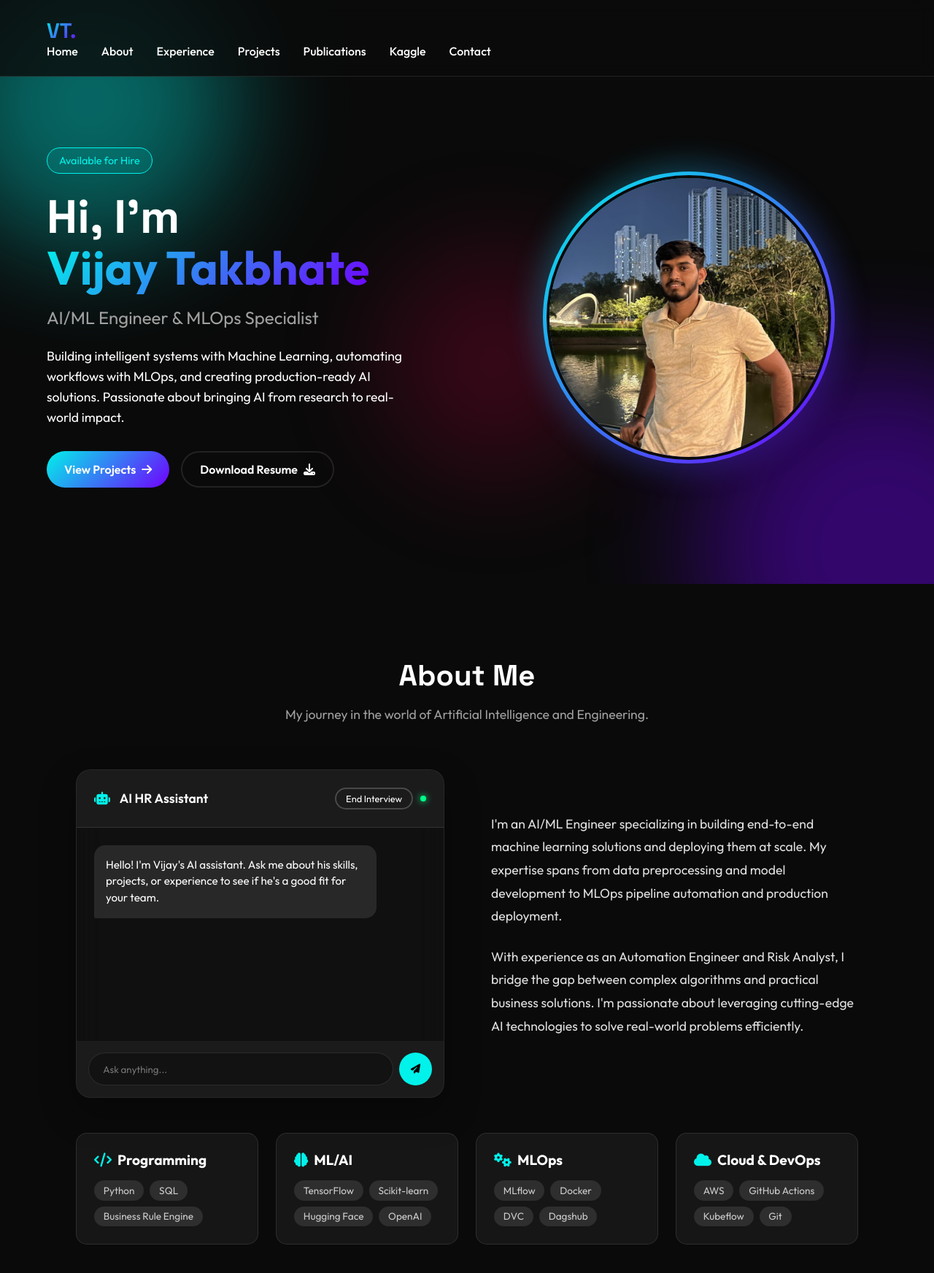
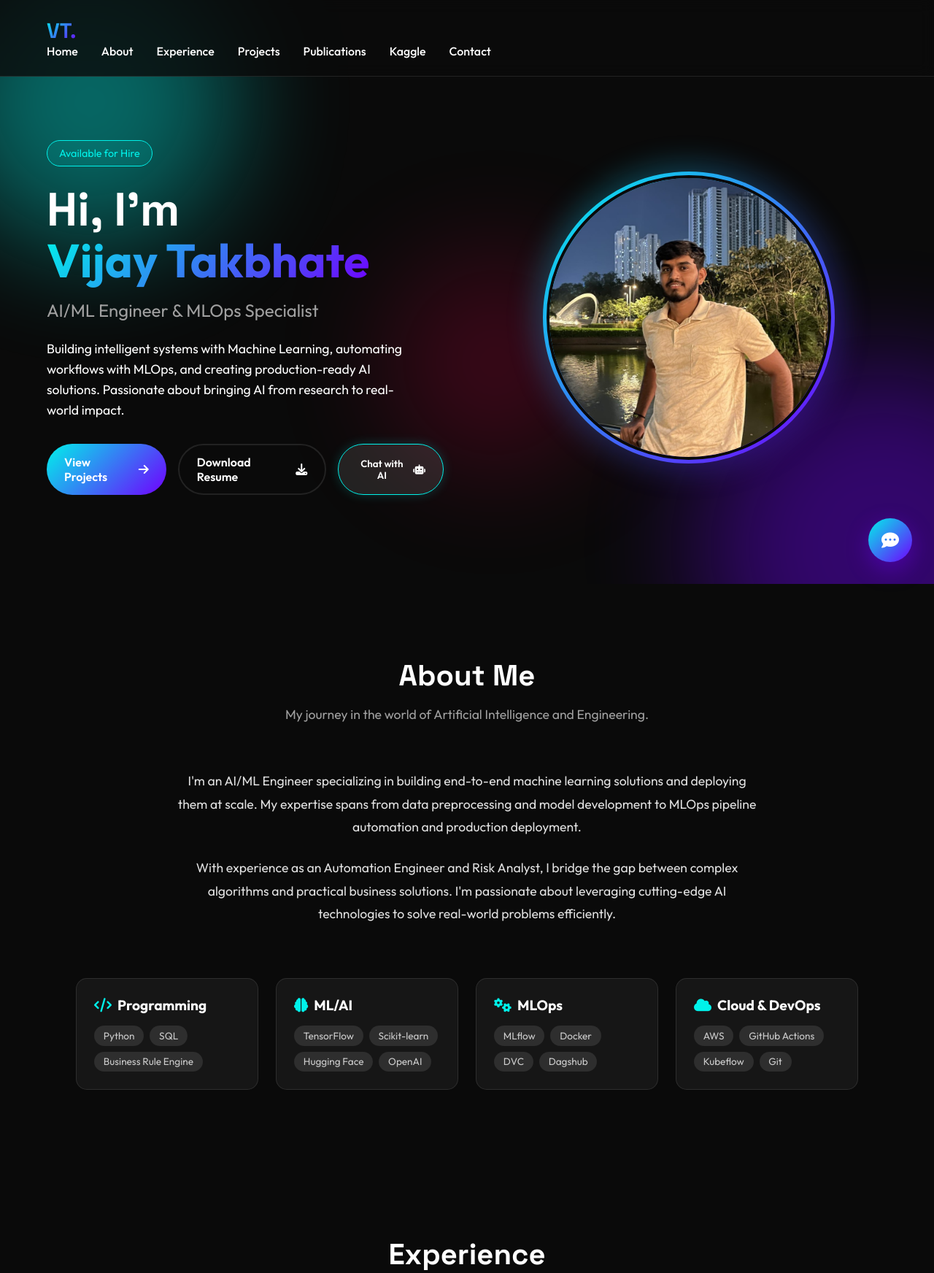
Before and after one commit to vijaytakbhate2002/portfolio-support-quick-hr-interview-bot, a Flask app: page / in a window 1280 px wide. Shown: the top 1744 px of the page at 73% size. Run offline with Flask 3, Linux system fonts and the light colour scheme.

Commit message:
Updated chatbot section

```diff
--- a/static/script.js
+++ b/static/script.js
@@ -46,6 +46,32 @@ document.addEventListener('DOMContentLoaded', function () {
     const chatMessages = document.getElementById('chatMessages');
     const userInput = document.getElementById('userInput');
     const sendBtn = document.getElementById('sendBtn');
+
+    // Modal Elements
+    const chatbotModal = document.getElementById('chatbotModal');
+    const closeChatBtn = document.getElementById('closeChatBtn');
+    const chatFab = document.getElementById('chatFab');
+    const heroChatBtn = document.getElementById('heroChatBtn');
+
+    // Open Modal
+    function openModal() {
+        if (chatbotModal) chatbotModal.style.display = "flex";
+    }
+
+    // Close Modal
+    function closeModal() {
+        if (chatbotModal) chatbotModal.style.display = "none";
+    }
+
+    if (chatFab) chatFab.addEventListener('click', openModal);
+    if (heroChatBtn) heroChatBtn.addEventListener('click', openModal);
+    if (closeChatBtn) closeChatBtn.addEventListener('click', closeModal);
+
+    // Close on outside click
+    window.addEventListener('click', (e) => {
+        if (e.target === chatbotModal) closeModal();
+    });
+
 
     function formatText(text) {
         if (typeof text !== 'string') return text;
@@ -182,7 +208,7 @@ document.addEventListener('DOMContentLoaded', function () {
     };
 
     // --- End Chat Logic ---
-    const endChatBtn = document.getElementById('endChatBtn');
+    const endChatBtn = document.getElementById('endChatBtnModal');
     if (endChatBtn) {
         endChatBtn.addEventListener('click', () => {
             if (confirm("Are you sure you want to end the interview? I'll send a summary to Vijay.")) {
--- a/static/style.css
+++ b/static/style.css
@@ -106,6 +106,7 @@ body {
     text-decoration: none;
     background: var(--gradient-1);
     -webkit-background-clip: text;
+    background-clip: text;
     -webkit-text-fill-color: transparent;
 }
 
@@ -175,6 +176,7 @@ body {
 .hero-title span {
     background: var(--gradient-1);
     -webkit-background-clip: text;
+    background-clip: text;
     -webkit-text-fill-color: transparent;
 }
 
@@ -811,6 +813,125 @@ footer {
     }
 }
 
+/* Chatbot Modal */
+.chatbot-modal {
+    display: none;
+    position: fixed;
+    z-index: 2000;
+    left: 0;
+    top: 0;
+    width: 100%;
+    height: 100%;
+    overflow: hidden;
+    background-color: rgba(0, 0, 0, 0.7);
+    backdrop-filter: blur(5px);
+    align-items: center;
+    justify-content: center;
+}
+
+.chatbot-modal-content {
+    background: rgba(20, 20, 20, 0.9);
+    backdrop-filter: blur(20px);
+    border: 1px solid var(--glass-border);
+    border-radius: 20px;
+    width: 90%;
+    max-width: 500px;
+    height: 600px;
+    display: flex;
+    flex-direction: column;
+    box-shadow: 0 0 50px rgba(0, 242, 234, 0.2);
+    animation: zoomIn 0.3s ease-out;
+    position: relative;
+}
+
+@keyframes zoomIn {
+    from {
+        opacity: 0;
+        transform: scale(0.8);
+    }
+
+    to {
+        opacity: 1;
+        transform: scale(1);
+    }
+}
+
+.close-modal-btn {
+    background: none;
+    border: none;
+    color: var(--text-muted);
+    font-size: 1.2rem;
+    cursor: pointer;
+    transition: color 0.3s;
+}
+
+.close-modal-btn:hover {
+    color: white;
+}
+
+/* Floating Action Button */
+.chat-fab {
+    position: fixed;
+    bottom: 30px;
+    right: 30px;
+    width: 60px;
+    height: 60px;
+    background: var(--gradient-1);
+    border-radius: 50%;
+    border: none;
+    color: white;
+    font-size: 1.5rem;
+    cursor: pointer;
+    box-shadow: 0 10px 30px rgba(112, 0, 255, 0.4);
+    z-index: 1000;
+    transition: transform 0.3s, box-shadow 0.3s;
+    display: flex;
+    align-items: center;
+    justify-content: center;
+}
+
+.chat-fab:hover {
+    transform: scale(1.1);
+    box-shadow: 0 15px 40px rgba(0, 242, 234, 0.6);
+}
+
+/* Glow Button */
+.btn-glow {
+    padding: 0.8rem 1.5rem;
+    border-radius: 50px;
+    border: none;
+    font-weight: 600;
+    text-decoration: none;
+    display: inline-flex;
+    align-items: center;
+    gap: 0.5rem;
+    cursor: pointer;
+    background: rgba(255, 255, 255, 0.1);
+    color: white;
+    border: 1px solid var(--primary-color);
+    box-shadow: 0 0 15px rgba(0, 242, 234, 0.2);
+    transition: all 0.3s;
+}
+
+.btn-glow:hover {
+    background: var(--gradient-1);
+    box-shadow: 0 0 30px rgba(0, 242, 234, 0.6);
+    transform: translateY(-3px);
+    border-color: transparent;
+}
+
+@keyframes slideInRight {
+    from {
+        opacity: 0;
+        transform: translateX(50px);
+    }
+
+    to {
+        opacity: 1;
+        transform: translateX(0);
+    }
+}
+
 /* Responsive */
 @media (max-width: 992px) {
     .hero-container {
--- a/templates/about_section.html
+++ b/templates/about_section.html
@@ -5,35 +5,9 @@
         <p class="section-subtitle">My journey in the world of Artificial Intelligence and Engineering.</p>
     </div>
     <div class="about-container">
-        <div class="about-content">
-            <!-- Chatbot Interface -->
-            <div class="chatbot-card" style="flex: 1; height: 450px;">
-                <div class="chatbot-header">
-                    <div class="chatbot-title">
-                        <i class="fas fa-robot"></i>
-                        <span>AI HR Assistant</span>
-                    </div>
-                    <div style="display: flex; gap: 10px; align-items: center;">
-                        <button id="endChatBtn" class="btn-secondary"
-                            style="padding: 0.3rem 0.8rem; font-size: 0.8rem; border-radius: 20px; color: white; border-color: rgba(255,255,255,0.2);">End
-                            Interview</button>
-                        <div class="status-dot"></div>
-                    </div>
-                </div>
-                <div class="chatbot-messages" id="chatMessages">
-                    <div class="message ai-message">
-                        <strong></strong> Hello! I'm Vijay's AI assistant. Ask me about his skills,
-                        projects, or experience to see if he's a good fit for your team.
-                    </div>
-                </div>
-                <div class="chatbot-input-area">
-                    <input type="text" id="userInput" class="chatbot-input" placeholder="Ask anything...">
-                    <button id="sendBtn" class="send-btn">
-                        <i class="fas fa-paper-plane"></i>
-                    </button>
-                </div>
-            </div>
-            <div class="about-text">
+        <div class="about-content"
+            style="justify-content: center; text-align: center; flex-direction: column; gap: 2rem;">
+            <div class="about-text" style="max-width: 800px;">
                 <p>
                     I'm an AI/ML Engineer specializing in building end-to-end machine learning solutions and
                     deploying them at scale. My expertise spans from data preprocessing and model development to
--- /dev/null
+++ b/templates/chatbot_modal.html
@@ -0,0 +1,35 @@
+<!-- Chatbot Modal -->
+<div id="chatbotModal" class="chatbot-modal">
+    <div class="chatbot-modal-content">
+        <div class="chatbot-header">
+            <div class="chatbot-title">
+                <i class="fas fa-robot"></i>
+                <span>AI HR Assistant</span>
+            </div>
+            <div style="display: flex; gap: 10px; align-items: center;">
+                <button id="endChatBtnModal" class="btn-secondary"
+                    style="padding: 0.3rem 0.8rem; font-size: 0.8rem; border-radius: 20px; color: white; border-color: rgba(255,255,255,0.2);">End
+                    Interview</button>
+                <div class="status-dot"></div>
+                <button id="closeChatBtn" class="close-modal-btn"><i class="fas fa-times"></i></button>
+            </div>
+        </div>
+        <div class="chatbot-messages" id="chatMessages">
+            <div class="message ai-message">
+                <strong></strong> Hello! I'm Vijay's AI assistant. Ask me about his skills,
+                projects, or experience to see if he's a good fit for your team.
+            </div>
+        </div>
+        <div class="chatbot-input-area">
+            <input type="text" id="userInput" class="chatbot-input" placeholder="Ask anything...">
+            <button id="sendBtn" class="send-btn">
+                <i class="fas fa-paper-plane"></i>
+            </button>
+        </div>
+    </div>
+</div>
+
+<!-- Floating Action Button -->
+<button id="chatFab" class="chat-fab">
+    <i class="fas fa-comment-dots"></i>
+</button>
--- a/templates/hero_section.html
+++ b/templates/hero_section.html
@@ -13,6 +13,7 @@
                 <a href="#projects" class="btn btn-primary">View Projects <i class="fas fa-arrow-right"></i></a>
                 <a href="{{ url_for('static', filename='Vijay_Takbhate_Resume.pdf') }}" class="btn btn-secondary"
                     download onclick="downloadResume(event)">Download Resume <i class="fas fa-download"></i></a>
+                <button id="heroChatBtn" class="btn btn-glow">Chat with AI <i class="fas fa-robot"></i></button>
             </div>
         </div>
 
--- a/templates/index.html
+++ b/templates/index.html
@@ -61,6 +61,9 @@
     <!-- Contact Section -->
     {% include "contact_section.html" %}
 
+    <!-- Chatbot Modal -->
+    {% include "chatbot_modal.html" %}
+
     <footer>
         <p>&copy; 2025 Vijay Takbhate. Built with Flask & AI.</p>
     </footer>
```
Also changed, not shown: vector_db/chroma.sqlite3, 4 other files.
